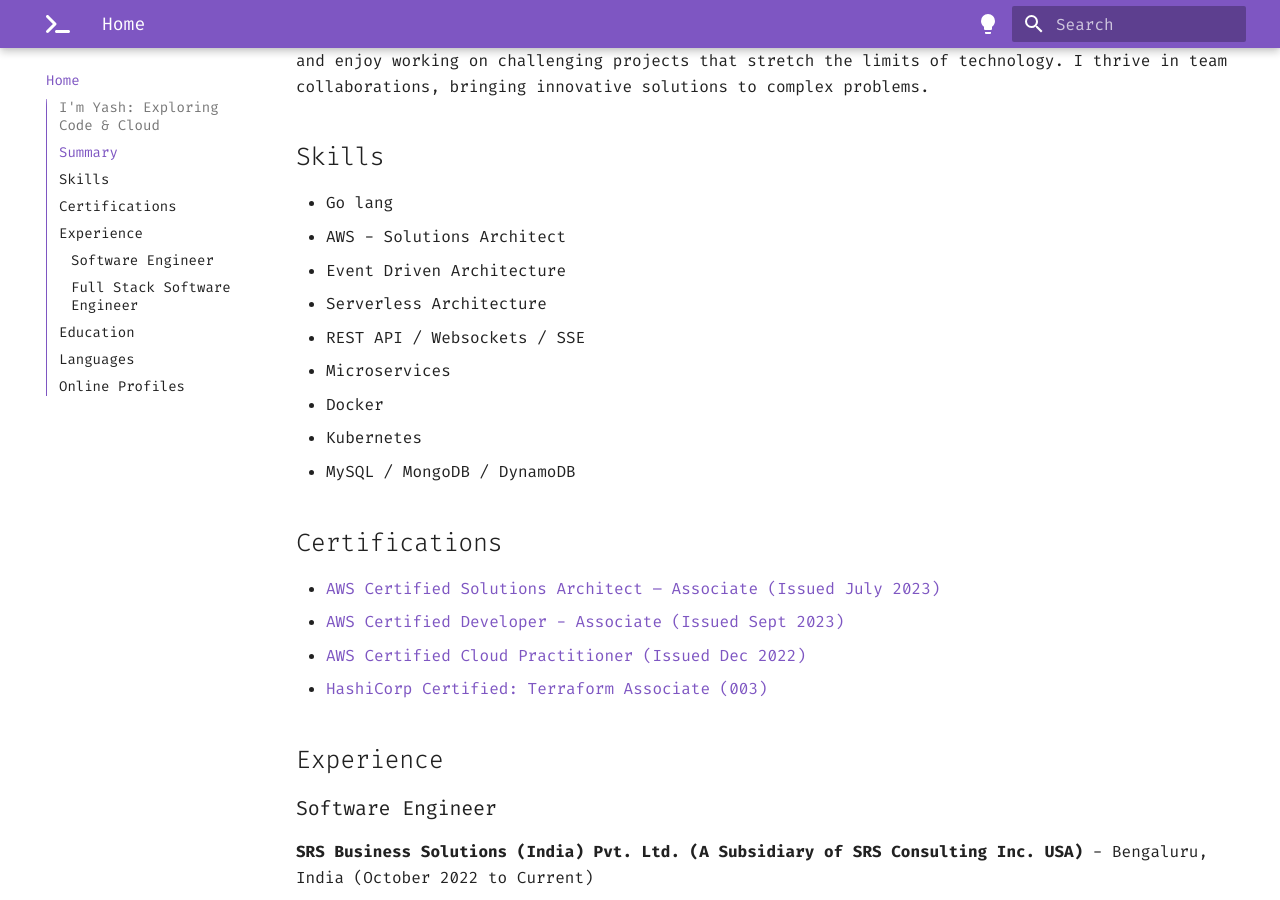
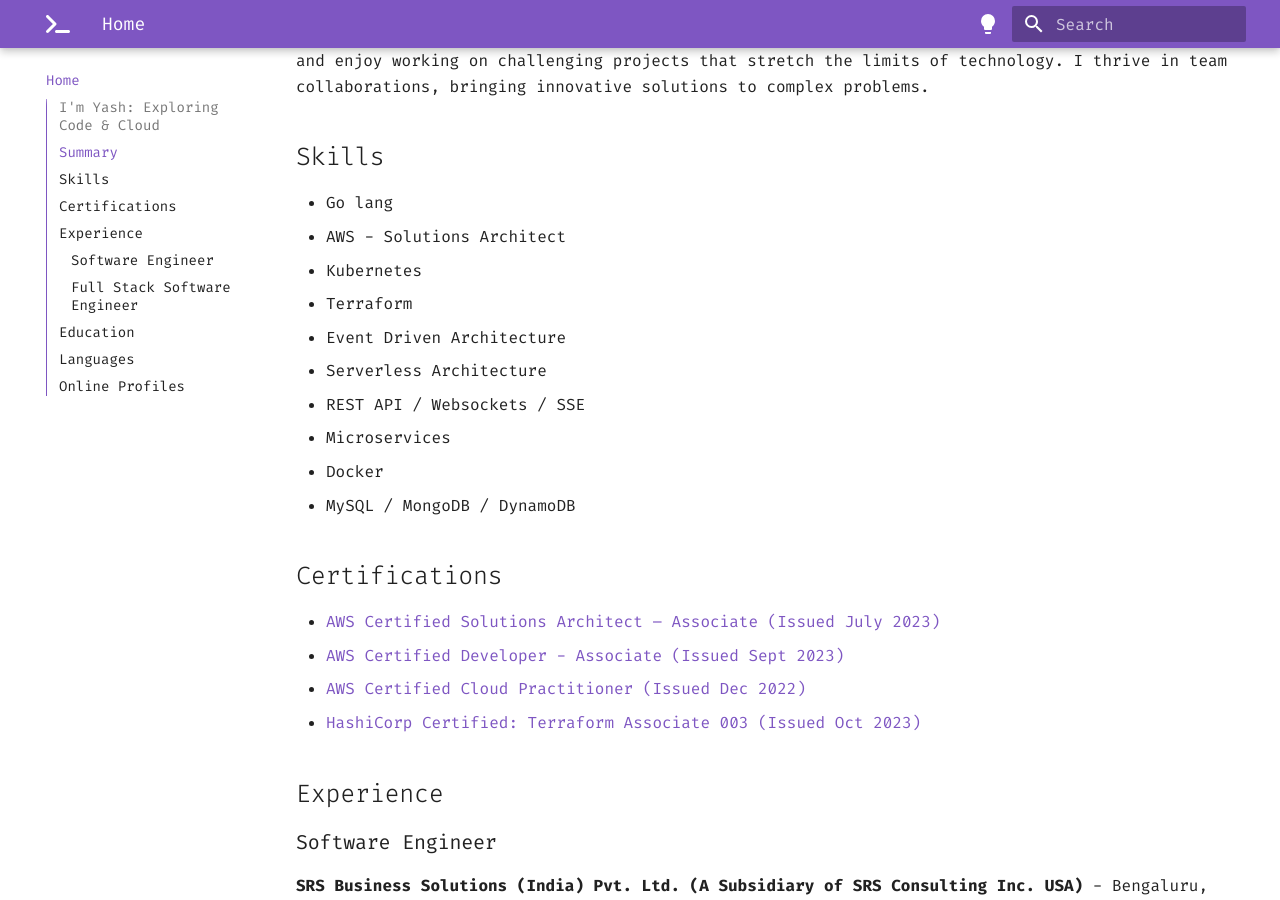
Before and after one commit to imyashkale/portfolio, an MkDocs documentation site: the page built from docs/index.md, in a window 1280 px wide and 900 px high, scrolled down 743 px. Built offline with MkDocs 1.6.1 and Material for MkDocs 9.7.7, drawn with Linux system fonts in a browser that asks for light colours.

Commit message:
Index Updated

```diff
--- a/docs/index.md
+++ b/docs/index.md
@@ -22,12 +22,13 @@ My commitment as a software developer is to deliver high-quality code, meet clie
 
 - Go lang
 - AWS - Solutions Architect
+- Kubernetes
+- Terraform
 - Event Driven Architecture
 - Serverless Architecture
 - REST API / Websockets / SSE
 - Microservices
 - Docker
-- Kubernetes
 - MySQL / MongoDB / DynamoDB
 
 ## Certifications
@@ -35,8 +36,7 @@ My commitment as a software developer is to deliver high-quality code, meet clie
 - [AWS Certified Solutions Architect – Associate (Issued July 2023)](https://www.credly.com/badges/31397bd2-239e-4dfa-9220-f1eed1488633)
 - [AWS Certified Developer - Associate (Issued Sept 2023)](https://www.credly.com/badges/7b875d7d-dc65-4bae-8659-15a253a4ae25)
 - [AWS Certified Cloud Practitioner (Issued Dec 2022)](https://www.credly.com/badges/9eb5642b-17d6-4463-9578-50eb57e425c6)
-- [HashiCorp Certified: Terraform Associate (003)](https://www.credly.com/badges/0f97f56d-5e8b-47c5-9c81-ae4ee6bb99f6/linked_in_profile)
-
+- [HashiCorp Certified: Terraform Associate 003 (Issued Oct 2023)](https://www.credly.com/badges/0f97f56d-5e8b-47c5-9c81-ae4ee6bb99f6/linked_in_profile)
 
 ## Experience
 
```
Also changed, not shown: docs/cicd/index.md (+1 -1 lines), docs/kubernetes/index.md (+4 -4 lines), docs/aws/index.md (deleted), 1 other file.
